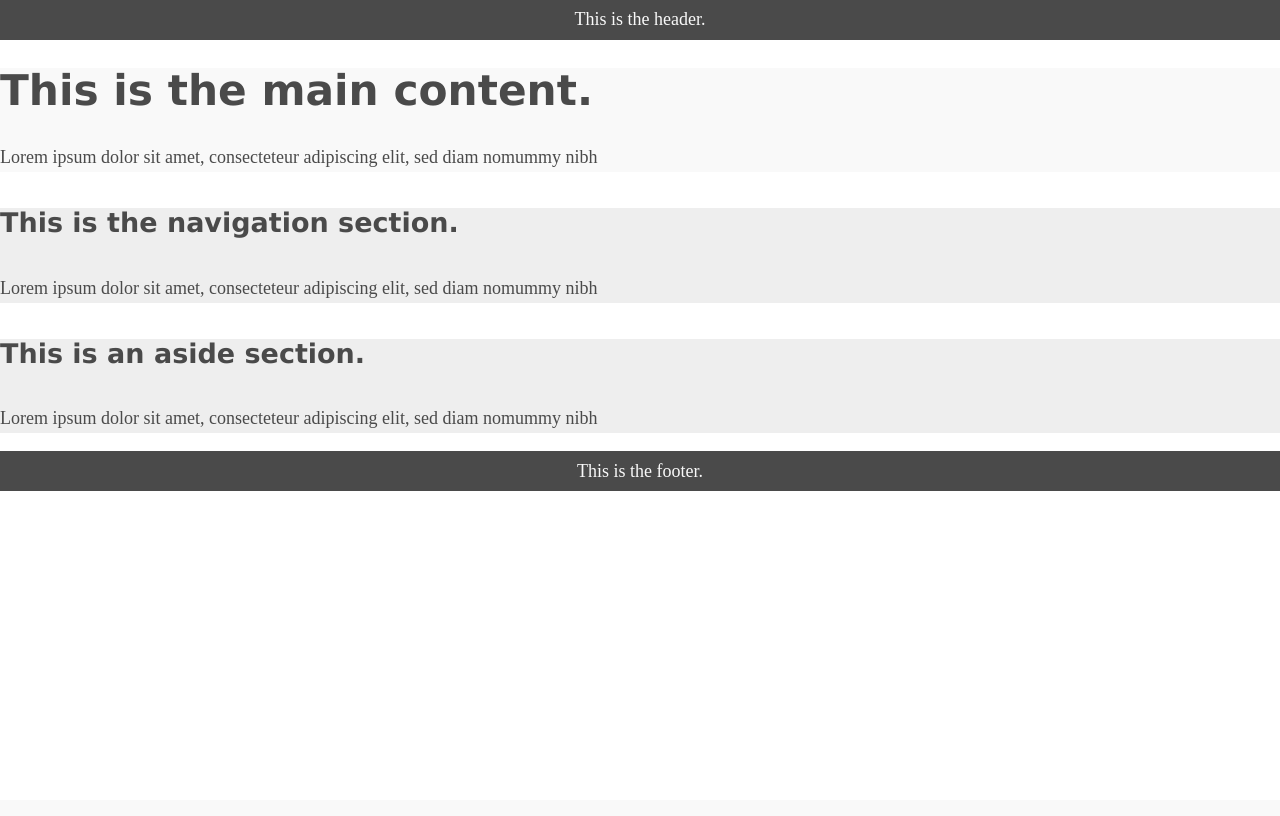
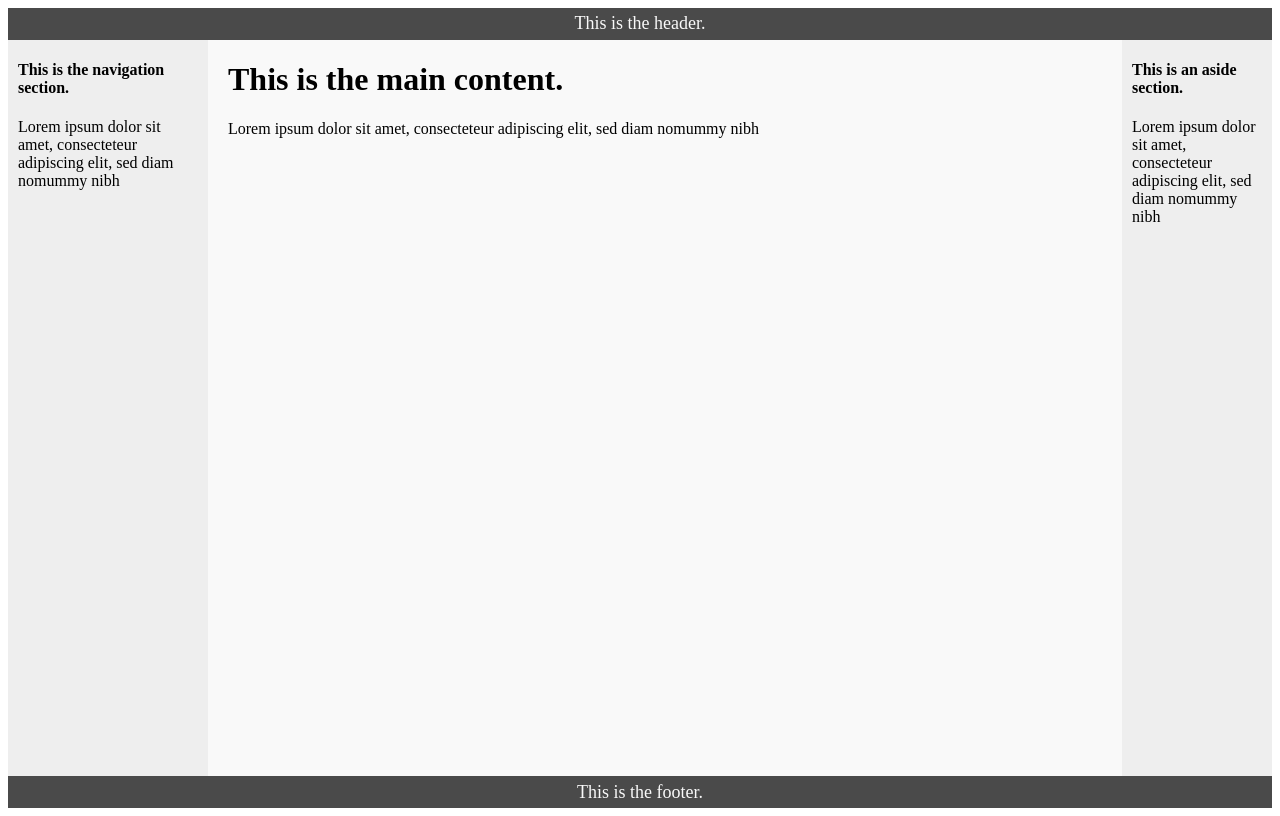
Before and after one commit to StevenWoo/flaskplaytime, a Flask app: page /csstest1 in a window 1280 px wide. Before the commit the page ends 491 px from the top, so only its background shows below. Run offline with Flask 2, Linux system fonts and the light colour scheme.

Commit message:
fun with css

```diff
--- a/static/csstest1.css
+++ b/static/csstest1.css
@@ -1,72 +1,30 @@
-html {
-  font-size: 62.5%;
-  font-family: serif;
+/* FLEXBOX-BASED LAYOUT */
+
+body {
+  min-height: 100vh;
+  display: flex;
+  flex-direction: column;
 }
 
-body {
-  font-size: 1.8rem;
-  line-height: 1.618;
-  max-width: 38em;
-  margin: auto;
-  color: #4a4a4a;
-  background-color: #f9f9f9;
-  padding: 13px;
+.container {
+  display: flex;
+  flex: 1;
 }
 
-@media (max-width: 684px) {
-  body {
-    font-size: 1.53rem;
-  }
-}
-@media (max-width: 382px) {
-  body {
-    font-size: 1.35rem;
-  }
+main {
+  flex: 1;
+  padding: 0 20px;
 }
 
-h1, h2, h3, h4, h5, h6 {
-  line-height: 1.1;
-  font-family: Verdana, Geneva, sans-serif;
-  font-weight: 700;
-  overflow-wrap: break-word;
-  word-wrap: break-word;
-  -ms-word-break: break-all;
-  word-break: break-word;
-  -ms-hyphens: auto;
-  -moz-hyphens: auto;
-  -webkit-hyphens: auto;
-  hyphens: auto;
+nav {
+  flex: 0 0 180px;
+  padding: 0 10px;
+  order: -1;
 }
 
-h1 {
-  font-size: 2.35em;
-}
-
-h2 {
-  font-size: 2em;
-}
-h3 {
-  font-size: 1.75em;
-}
-
-h4 {
-  font-size: 1.5em;
-}
-
-h5 {
-  font-size: 1.25em;
-}
-
-h6 {
-  font-size: 1em;
-}
-
-body {
-  margin: 0;
-  padding: 0;
-  max-width: inherit;
-  background: #fff;
-  color: #4a4a4a;
+aside {
+  flex: 0 0 130px;
+  padding: 0 10px;
 }
 
 header, footer {
--- a/templates/csstest1.html
+++ b/templates/csstest1.html
@@ -6,8 +6,11 @@
   <link rel="stylesheet" type="text/css"
         href="{{ url_for('static', filename='csstest1.css')}}" >
 </head>
+
+
 <body>
   <header>This is the header.</header>
+  <div class="container">
     <main>
       <h1>This is the main content.</h1>
     <p>Lorem ipsum dolor sit amet, consecteteur adipiscing elit, sed diam nomummy nibh</p>
@@ -20,6 +23,7 @@
       <h4>This is an aside section.</h4>
      <p>Lorem ipsum dolor sit amet, consecteteur adipiscing elit, sed diam nomummy nibh</p>
     </aside>
+  </div>
   <footer>This is the footer.</footer>
 </body>
 </html>
```
Lines whose indentation alone changed are shown as unchanged.
